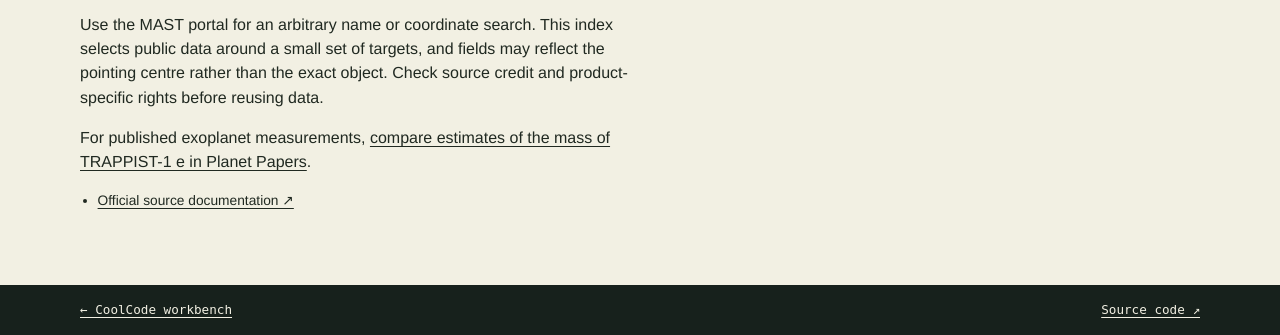
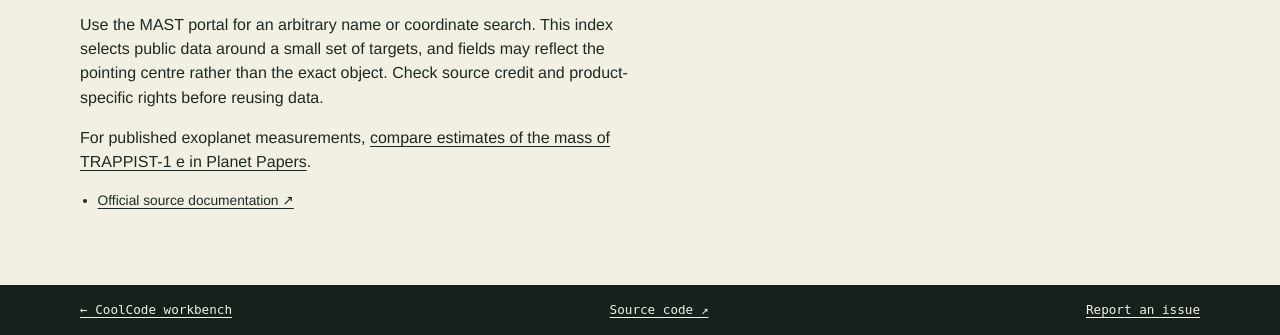
Before and after one commit to jsdyer/skyarchive, a plain HTML site: page web/index.html in a window 1280 px wide. Shown: the part 598-933 px from the top of the page. Drawn offline with Linux system fonts and the light colour scheme; no server answers.

Commit message:
Add a tool-specific issue link and count aggregate page visits

```diff
--- a/web/index.html
+++ b/web/index.html
@@ -8,6 +8,7 @@
 <title>Sky Archive · CoolCode</title>
 <link rel="stylesheet" href="style.css">
 <script src="app.mjs" type="module"></script>
+<script defer src="/assets/tool-metrics.js" referrerpolicy="no-referrer"></script>
 </head>
 <body class="skyarchive">
 <a class="skip" href="#main">Skip to search</a>
@@ -60,6 +61,6 @@
   </section>
 </dialog>
 </main>
-<footer class="dark"><div class="wrap"><a href="https://coolcode.ca/">← CoolCode workbench</a><a href="https://github.com/jsdyer/skyarchive">Source code ↗</a></div></footer>
+<footer class="dark"><div class="wrap"><a href="https://coolcode.ca/">← CoolCode workbench</a><a href="https://github.com/jsdyer/skyarchive">Source code ↗</a> <a href="https://coolcode.ca/report/?tool=skyarchive" referrerpolicy="no-referrer">Report an issue</a></div></footer>
 </body>
 </html>
```
